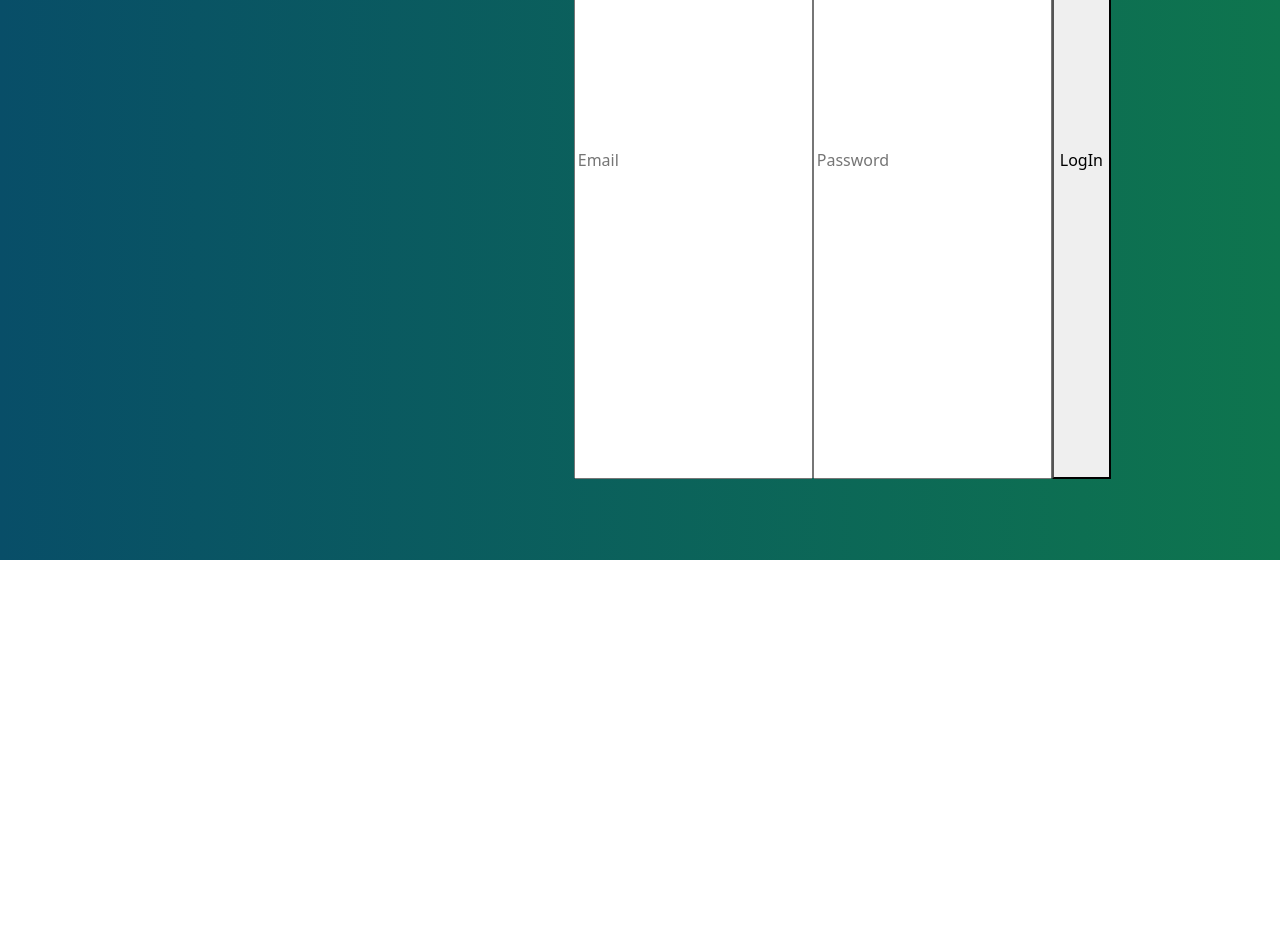
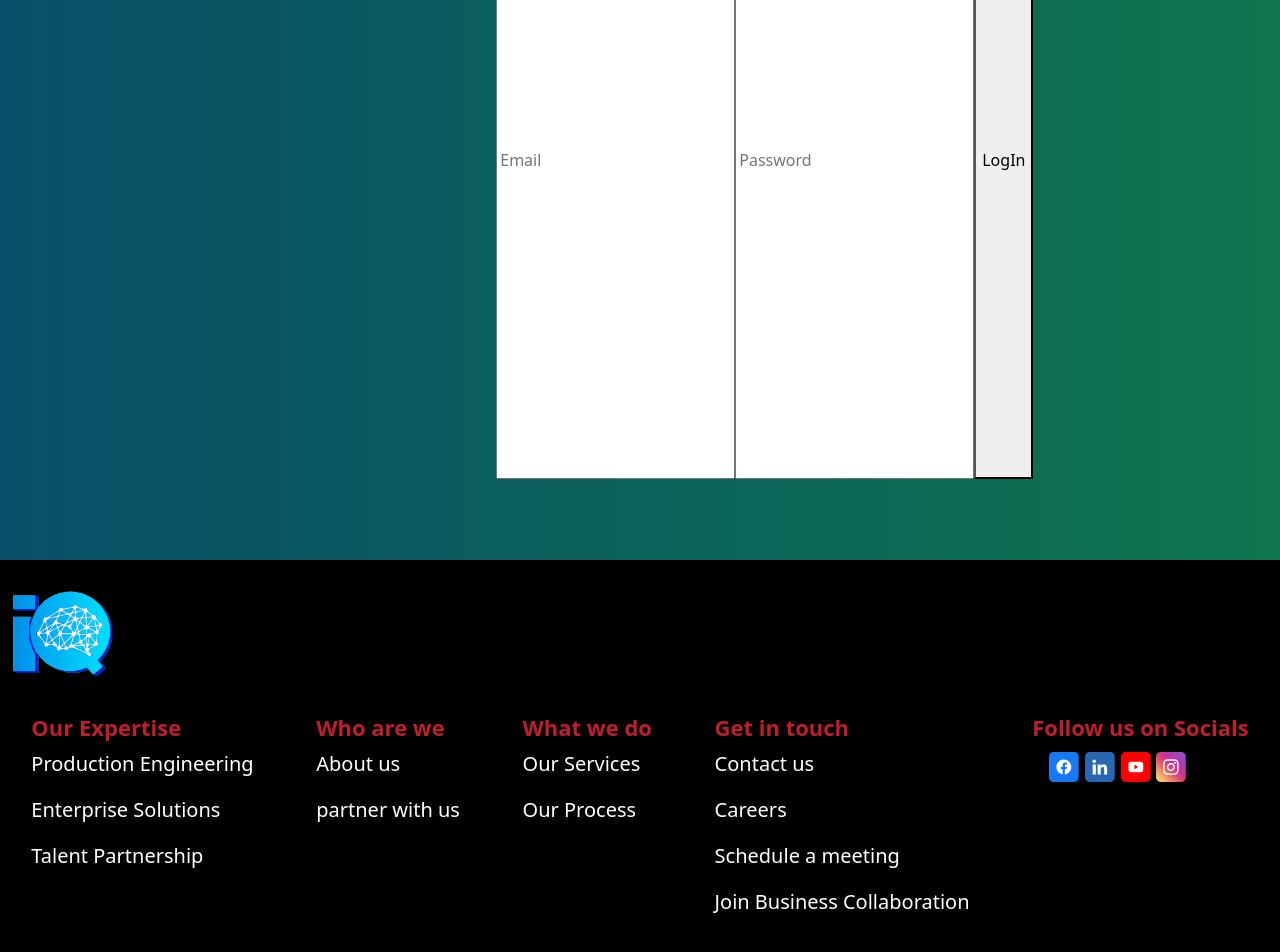
Before and after one commit to Iqapex/frontend-of-web, a React (Create React App) app: page /signup in a window 1280 px wide. Shown: the part 240-1192 px from the top of the page. Before the commit the page ends 800 px from the top, so only its background shows below. Built offline with nearby package versions, Linux system fonts and the light colour scheme.

Commit message:
new-footer

```diff
--- a/src/App.js
+++ b/src/App.js
@@ -10,7 +10,7 @@ import AboutUs from './components/Home/Footer/About us/AboutUs';
 import Enterprise from './components/Home/Footer/Enterprise Soloution/Enterprise';
 import Login from './pages/Login';
 /* import Signup from './pages/Signup'; */
-
+import Footer from './components/Home/Footer/Footer';
 
 import {BrowserRouter as Router, Routes, Route} from "react-router-dom"
 
@@ -30,7 +30,9 @@ function App() {
       <Route exact path='/AboutUs' element={<AboutUs/>}/>
       <Route exact path='/login' element={<Login/>}/>
       <Route exact path='/signup' element={<Login/>}/>
+
     </Routes>
+    <Footer/>
     </Router>
    {/*  <Home/> */}
     </div>
--- a/src/components/Home/Footer/Footer.css
+++ b/src/components/Home/Footer/Footer.css
@@ -31,11 +31,11 @@
 
 }
 
-.expertise ,.ContactUs,.AboutUs p{
+.expertise ,.ContactUs,.AboutUs ,.AboutUs2 p{
     font-size: 20px;
 }
 
-.expertise p:hover,.ContactUs p:hover,.AboutUs p:hover{
+.expertise p:hover,.ContactUs p:hover,.AboutUs p:hover,.AboutUs2 p:hover{
     color: #e72222;
 }
 .image-social{
@@ -54,4 +54,9 @@
         align-items: center;
         bottom: 2%;
     }
+    .ContactUs,.AboutUs{
+        text-align: left;
+        justify-content: left;
+        align-items: flex-start;
+    }
 }
--- a/src/components/Home/Footer/Footer.jsx
+++ b/src/components/Home/Footer/Footer.jsx
@@ -41,6 +41,11 @@ function Footer() {
           About us
         </p>
         </Link>
+        <Link to="/partners" style={{textDecoration:"inherit"}}>
+       <p>
+          partner with us
+        </p>
+       </Link>
 
       </div>
       <div className='AboutUs'>
@@ -60,7 +65,7 @@ function Footer() {
 
       </div>
 
-      <div className='AboutUs'>
+      <div className='AboutUs2'>
         <h4>
           Get in touch
         </h4>
@@ -74,7 +79,17 @@ function Footer() {
           Careers
         </p>
        </Link>
+       <Link to="/meeting" style={{textDecoration:"inherit"}}>
+       <p>
+          Schedule a meeting
+        </p>
+       </Link>
 
+       <Link to="/join-business" style={{textDecoration:"inherit"}}>
+       <p>
+          Join Business Collaboration
+        </p>
+       </Link>
       </div>
       <div className='Social-media-footer'>
         <h4>
--- a/src/components/Home/Products/product.css
+++ b/src/components/Home/Products/product.css
@@ -1,4 +1,5 @@
-@import url("https://fonts.googleapis.com/css2?family=Poppins:wght@700&display=swap");
+/* @import url("https://fonts.googleapis.com/css2?family=Poppins:wght@700&display=swap"); */
+
 .flex-div{
     display: flex;
     position: relative;
@@ -8,7 +9,7 @@
 h1{
     text-align: center;
     color: whitesmoke;
-    font-family: "Poppins",sans-serif;
+    font-family: 'Work Sans', sans-serif;;
 
     color: transparent;
 
--- a/src/index.js
+++ b/src/index.js
@@ -2,11 +2,13 @@ import React from 'react';
 import ReactDOM from 'react-dom';
 
 import App from './App';
+
 import reportWebVitals from './reportWebVitals';
 
 ReactDOM.render(
   <React.StrictMode>
     <App />
+
   </React.StrictMode>,
   document.getElementById('root')
 );
```
